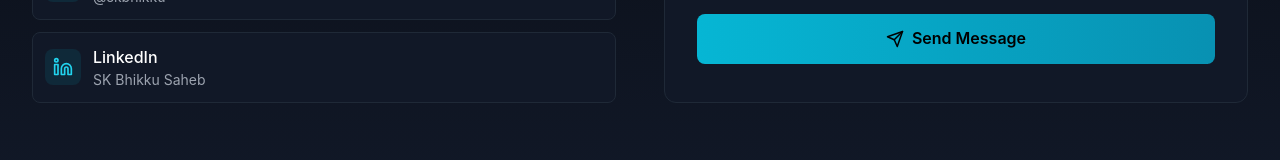
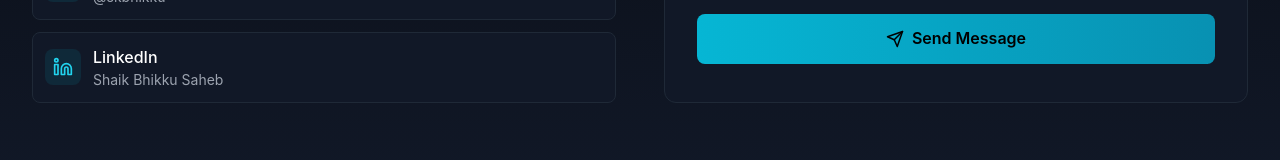
Before and after one commit to skbhikku/Portfolio, a React (Vite) app: page / in a window 1280 px wide. Shown: the part 5931-6091 px from the top of the page. Built offline with nearby package versions, Linux system fonts and the light colour scheme.

Commit message:
Update Contact.tsx

```diff
--- a/src/components/Contact.tsx
+++ b/src/components/Contact.tsx
@@ -54,8 +54,8 @@ const Contact = () => {
     {
       icon: Linkedin,
       name: 'LinkedIn',
-      href: 'https://www.linkedin.com/in/sk-bhikku-saheb-52423a226/',
-      username: 'SK Bhikku Saheb'
+      href: 'https://www.linkedin.com/in/shaik-bhikku-saheb-52423a226',
+      username: 'Shaik Bhikku Saheb'
     }
   ];
 
```
